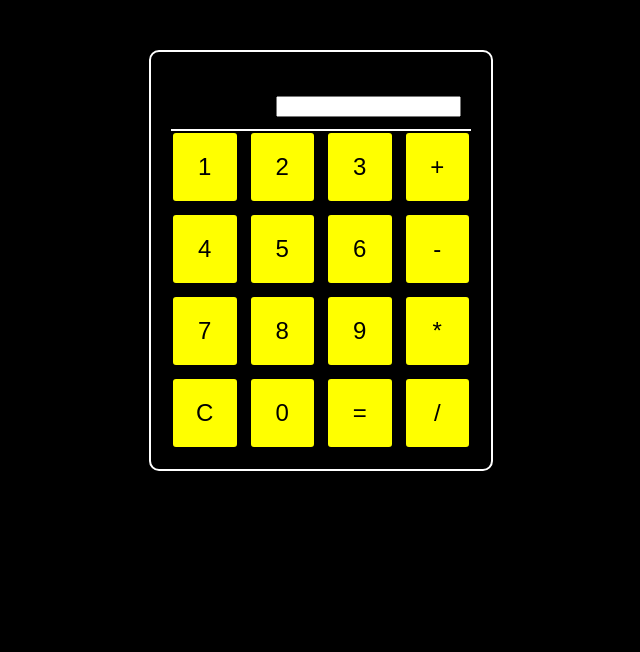
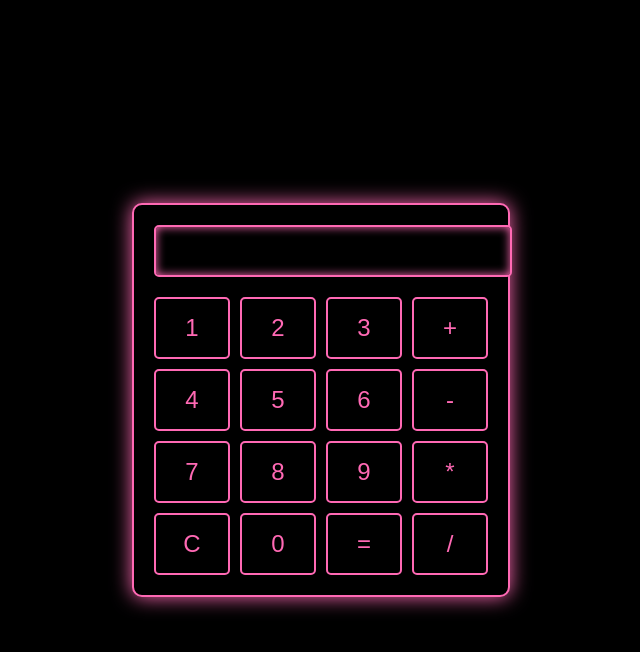
Before and after one commit to aryaman1411/demo_cprime_github, a React (Create React App) app in the folder calculator-application/: page / in a window 1280 px wide. Shown: the top 652 px of the page, without its empty margins (319-959 px from the left). Built offline with nearby package versions, Linux system fonts and the light colour scheme.

Commit message:
Making the css cleaner

```diff
--- a/calculator-application/src/Calculator.css
+++ b/calculator-application/src/Calculator.css
@@ -1,31 +1,36 @@
 body {
-    background-color: #000000; /* Black background */
+  background-color: #000000;
+  color: #FF69B4;  /* Hot pink color */
   font-family: Arial, sans-serif;
+  display: flex;
+  justify-content: center;
+  align-items: center;
+  height: 100vh;
+  margin: 0;
 }
 
 .calculator {
-    display: grid;
-    grid-template-rows: auto 1fr;
-    max-width: 300px;
-    margin: 50px auto;
+  background-color: #000000;
+  border: 2px solid #FF69B4;  /* Hot pink border */
+  border-radius: 10px;
   padding: 20px;
-    border: 2px solid #ffffff; /* White border */
-    border-radius: 10px;
-    background-color: #000000; /* Black background */
+  box-shadow: 0 0 20px #FF69B4;  /* More intense shadow */
 }
 
 .display {
-    background-color: #000000; /* Black background */
-    color: #ffff00; /* Yellow text */
-    padding: 10px;
-    font-size: 2em;
-    text-align: right;
-    border-bottom: 2px solid #ffffff; /* White border */
+  margin-bottom: 20px;
 }
 
-  .result {
-    color: #ffffff; /* White text */
+input[type="text"] {
+  width: 100%;
+  padding: 10px;
+  border: 2px solid #FF69B4;  /* Hot pink border */
+  border-radius: 5px;
+  background-color: #000000;
+  color: #FF69B4;  /* Hot pink text */
   font-size: 1.5em;
+  text-align: right;
+  box-shadow: inset 0 0 10px #FF69B4;  /* Inner shadow */
 }
 
 .buttons {
@@ -35,25 +40,23 @@ body {
 }
 
 button {
-    background-color: #ffff00; /* Yellow buttons */
-    border: 2px solid #000000; /* Black border */
+  padding: 15px;
+  font-size: 1.5em;
+  border: 2px solid #FF69B4;  /* Hot pink border */
   border-radius: 5px;
-    color: #000000; /* Black text */
-    font-size: 1.5em;
-    padding: 20px;
+  background-color: #000000;
+  color: #FF69B4;  /* Hot pink text */
   cursor: pointer;
+  transition: background-color 0.3s, color 0.3s;  /* Smooth transition */
 }
 
 button:hover {
-    background-color: #ffffff; /* White hover effect */
-    color: #000000; /* Black text */
+  background-color: #FF69B4;  /* Hot pink background on hover */
+  color: #000000;  /* Black text on hover */
 }
 
 button:active {
-    background-color: #cccccc; /* Light grey when active */
+  background-color: #FF1493;  /* Darker pink on click */
+  color: #000000;  /* Black text on click */
+  box-shadow: inset 0 0 5px #000000;  /* Inner shadow on click */
 }
-
-  button:focus {
-    outline: none;
-    box-shadow: 0 0 10px #ffff00; /* Yellow focus */
-  }
```
Lines whose indentation alone changed are shown as unchanged.
